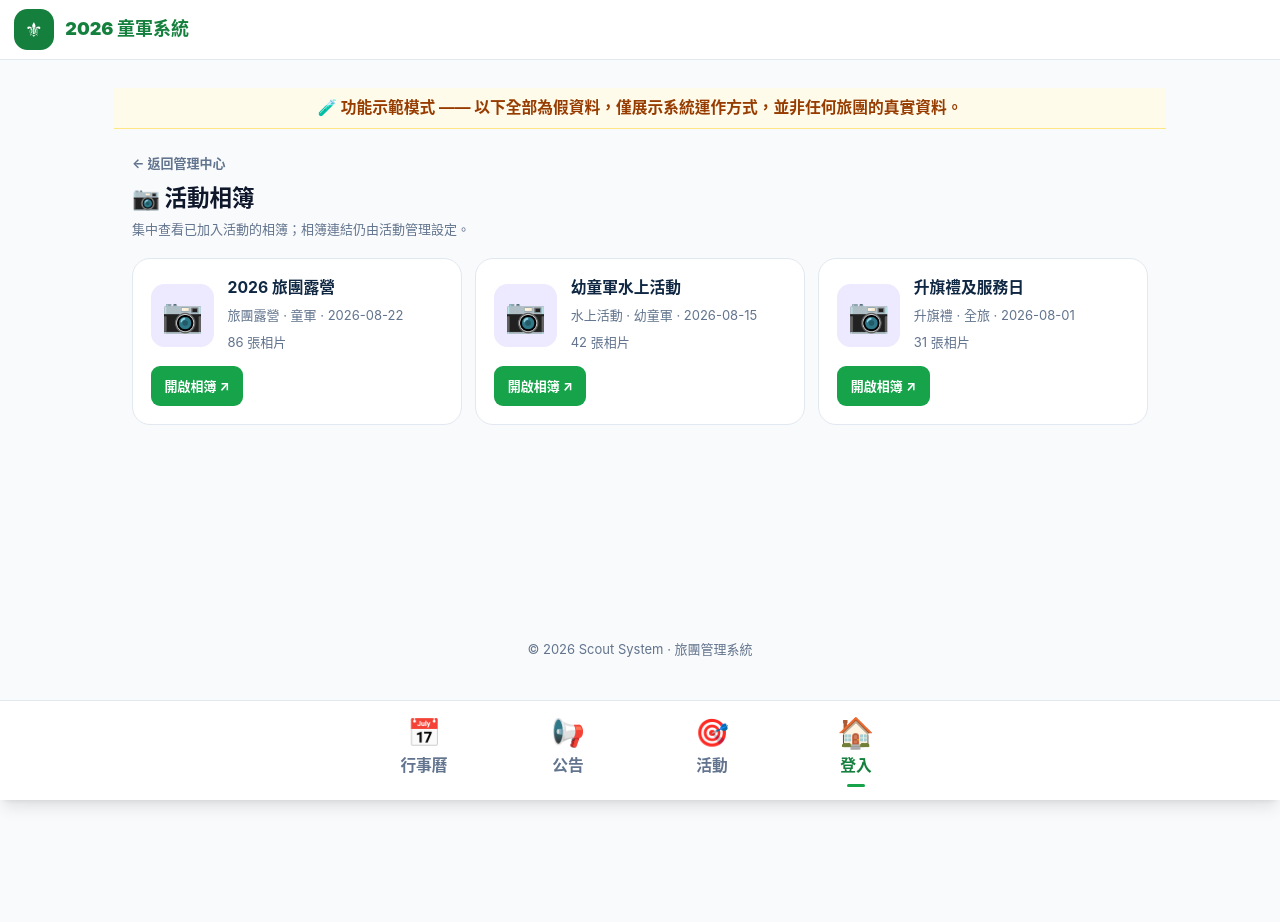
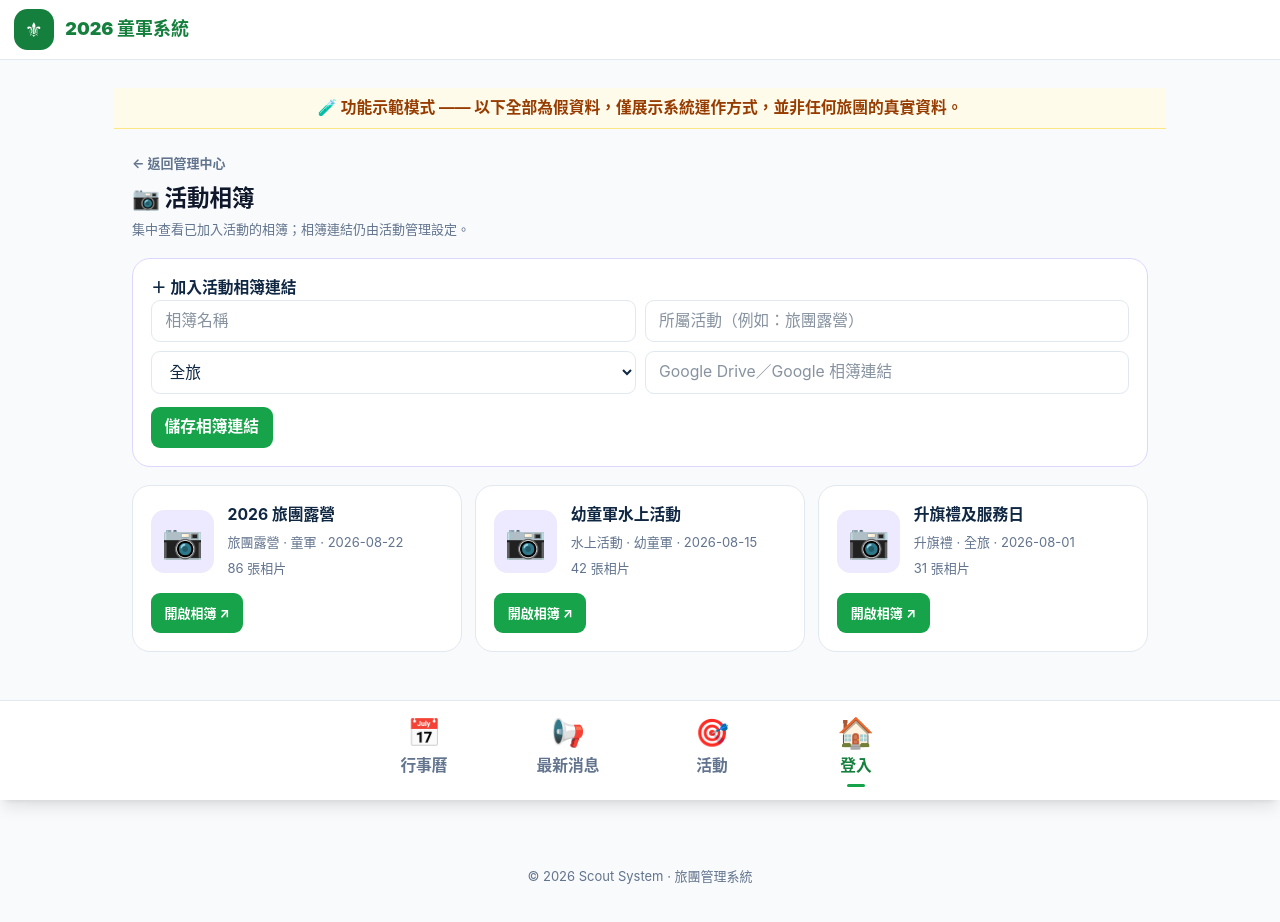
Before and after one commit to playerkousas-rgb/troop-portal, a Next.js app: page /dashboard/admin/albums in a window 1280 px wide. Shown: the top 922 px of the page. Before the commit the page ends 800 px from the top, so only its background shows below. Built offline with nearby package versions, Linux system fonts and the light colour scheme.

Commit message:
clarify latest news and make album entry an add-link form
Co-authored-by: arena-agent <297053741+arena-agent@users.noreply.github.com>

```diff
--- a/app/dashboard/admin/albums/page.tsx
+++ b/app/dashboard/admin/albums/page.tsx
@@ -1,13 +1,22 @@
 'use client';
 import Link from 'next/link';
+import { useState } from 'react';
 
-const ALBUMS = [
+type Album = { title: string; event: string; branch: string; date: string; url: string; count: number };
+const ALBUMS: Album[] = [
   { title: '2026 旅團露營', event: '旅團露營', branch: '童軍', date: '2026-08-22', url: 'https://drive.google.com/drive/folders/example', count: 86 },
   { title: '幼童軍水上活動', event: '水上活動', branch: '幼童軍', date: '2026-08-15', url: 'https://photos.google.com/example', count: 42 },
   { title: '升旗禮及服務日', event: '升旗禮', branch: '全旅', date: '2026-08-01', url: 'https://drive.google.com/drive/folders/example2', count: 31 },
 ];
 
 export default function AlbumsPage() {
+  const [albums, setAlbums] = useState(ALBUMS);
+  const [form, setForm] = useState({ title: '', event: '', branch: '全旅', url: '' });
+  function addAlbum() {
+    if (!form.title.trim() || !form.url.trim()) return;
+    setAlbums(prev => [{ ...form, title: form.title.trim(), event: form.event.trim() || '未指定活動', date: new Date().toISOString().slice(0, 10), count: 0 }, ...prev]);
+    setForm({ title: '', event: '', branch: '全旅', url: '' });
+  }
   return (
     <main className="max-w-5xl mx-auto px-4 py-4 pb-24 space-y-4">
       <div>
@@ -15,8 +24,18 @@ export default function AlbumsPage() {
         <h1 className="font-black text-xl text-slate-900 m-0 mt-1">📷 活動相簿</h1>
         <p className="text-[13px] text-slate-500 m-0 mt-1">集中查看已加入活動的相簿；相簿連結仍由活動管理設定。</p>
       </div>
+      <section className="bg-white border border-violet-200 rounded-2xl p-4 space-y-3">
+        <h2 className="font-bold text-sm m-0">＋ 加入活動相簿連結</h2>
+        <div className="grid sm:grid-cols-2 gap-2">
+          <input className="rounded-lg border border-slate-200 px-3 py-2 text-sm" placeholder="相簿名稱" value={form.title} onChange={e => setForm({ ...form, title: e.target.value })} />
+          <input className="rounded-lg border border-slate-200 px-3 py-2 text-sm" placeholder="所屬活動（例如：旅團露營）" value={form.event} onChange={e => setForm({ ...form, event: e.target.value })} />
+          <select className="rounded-lg border border-slate-200 px-3 py-2 text-sm" value={form.branch} onChange={e => setForm({ ...form, branch: e.target.value })}><option>全旅</option><option>小童軍</option><option>幼童軍</option><option>童軍</option><option>深資</option><option>樂行</option></select>
+          <input className="rounded-lg border border-slate-200 px-3 py-2 text-sm" placeholder="Google Drive／Google 相簿連結" type="url" value={form.url} onChange={e => setForm({ ...form, url: e.target.value })} />
+        </div>
+        <button className="text-sm font-bold text-white bg-brand-600 rounded-lg px-3 py-2" onClick={addAlbum}>儲存相簿連結</button>
+      </section>
       <section className="grid gap-3">
-        {ALBUMS.map(album => (
+        {albums.map(album => (
           <article key={album.title} className="bg-white border border-slate-200 rounded-2xl p-4 flex flex-wrap items-center gap-3">
             <div className="w-14 h-14 rounded-xl bg-violet-100 flex items-center justify-center text-3xl">📷</div>
             <div className="flex-1 min-w-[200px]"><h2 className="font-bold text-sm m-0">{album.title}</h2><p className="text-[13px] text-slate-500 m-0 mt-1">{album.event} · {album.branch} · {album.date}</p><p className="text-[13px] text-slate-500 m-0 mt-1">{album.count} 張相片</p></div>
--- a/app/dashboard/admin/page.tsx
+++ b/app/dashboard/admin/page.tsx
@@ -36,7 +36,7 @@ export default function MockAdminCenter() {
         <div>
           <Link href="/dashboard" className="text-[13px] font-bold text-slate-500 no-underline hover:text-brand-700">← 返回控制台</Link>
           <h1 className="font-black text-xl text-slate-900 m-0 mt-1">🔧 管理中心</h1>
-          <p className="text-[13px] text-slate-500 m-0 mt-1">管理權人士可在這裡進入各項管理；日常操作仍可在行事曆、公告及活動頁直接處理。</p>
+          <p className="text-[13px] text-slate-500 m-0 mt-1">管理權人士可在這裡進入各項管理；日常操作仍可在行事曆、最新消息及活動頁直接處理。</p>
         </div>
         <span className="text-[13px] font-black bg-amber-100 text-amber-800 border border-amber-200 rounded-full px-2.5 py-1">🎨 MOCK 管理中心</span>
       </div>
@@ -101,7 +101,7 @@ export default function MockAdminCenter() {
           <div className="text-sm">🏢</div><div className="font-bold text-[13px] mt-1">支部及小隊</div><div className="text-[13px] text-slate-500">成員分組</div>
         </Link>
         <Link href="/dashboard/notices" className="no-underline text-inherit bg-white border border-slate-200 rounded-xl px-3 py-2.5 hover:border-brand-300 transition">
-          <div className="text-sm">📢</div><div className="font-bold text-[13px] mt-1">公告管理</div><div className="text-[13px] text-slate-500">通知類訊息</div>
+          <div className="text-sm">📢</div><div className="font-bold text-[13px] mt-1">最新消息管理</div><div className="text-[13px] text-slate-500">最新消息／通知</div>
         </Link>
       </section>
     </main>
--- a/app/dashboard/attendance/page.tsx
+++ b/app/dashboard/attendance/page.tsx
@@ -3,7 +3,7 @@ import { useState } from 'react';
 
 /* ═══════════════════════════════════════════════════
    MOCK 點名 —— 對照用戶定義：
-   「領袖登入後應該看到下方 4 格：行事曆 · 公告 · 點名 · 管理中心」
+   「領袖登入後應該看到下方 4 格：行事曆 · 最新消息 · 點名 · 管理中心」
    點名 = 恆常集會／活動的出席紀錄（P／A／L／E／S），與報名分開。
    有權限者直接喺呢一頁點名，唔使跳去管理工具。
    ═══════════════════════════════════════════════════ */
--- a/app/dashboard/notices/page.tsx
+++ b/app/dashboard/notices/page.tsx
@@ -3,7 +3,7 @@ import { useState } from 'react';
 import { useConfirm, kv } from '@/components/ConfirmProvider';
 
 /* ═══════════════════════════════════════════════════
-   MOCK 公告 = announcement（提示類）
+   MOCK 最新消息 = notification（通知類）
    ── 對照用戶定義：公告係「突然要取消活動」「提家長交幾月團費」呢類提示，
       唔係活動通告文件（通告文件屬於活動，用 Drive 連結或模板）。
    ── 對照用戶要求 #6：有權限者直接喺呢一頁發佈／編輯／刪除，唔使跳去管理工具。
@@ -140,7 +140,7 @@ export default function NoticesPage() {
         )}
       </div>
       <p className="text-[13px] text-slate-500 m-0 -mt-2 leading-relaxed">
-        公告＝提示類訊息，例如「活動因天氣取消」「請家長交團費」「集會改期」。活動通告文件唔喺呢度，喺「活動」入面。
+        最新消息＝通知類訊息，例如「活動因天氣取消」「請家長交團費」「集會改期」。活動通告文件分為旅團自辦及外部活動，統一喺「活動」入面。
       </p>
 
       {msg && <div className="text-[13px] font-bold bg-emerald-50 text-emerald-800 border border-emerald-200 rounded-xl px-3 py-2">{msg}</div>}
--- a/app/dashboard/page.tsx
+++ b/app/dashboard/page.tsx
@@ -81,7 +81,7 @@ export default function DashboardPage() {
             { href: '/dashboard/login', label: '🔑 登入頁' },
             { href: '/dashboard', label: '📊 控制台' },
             { href: '/dashboard/calendar', label: '📅 行事曆' },
-            { href: '/dashboard/notices', label: '📢 公告' },
+            { href: '/dashboard/notices', label: '📢 最新消息' },
             { href: '/dashboard/activities', label: '🎯 活動' },
             { href: '/dashboard/profile', label: '👤 我的' },
             { href: '/dashboard/updates', label: '🆕 更新公告' },
@@ -152,13 +152,13 @@ export default function DashboardPage() {
       )}
 
       {/* ═══════════════════════════════════════════
-          領袖 — 下方 4 格：行事曆 · 公告 · 點名 · 管理中心
+          領袖 — 下方 4 格：行事曆 · 最新消息 · 點名 · 管理中心
           ═══════════════════════════════════════════ */}
       {isLeader && (
         <section className="grid grid-cols-2 sm:grid-cols-4 gap-2.5">
           {[
             { icon: '📅', label: '行事曆', desc: '集會·活動·會議', href: '/dashboard/calendar', tone: 'from-blue-600 to-blue-800' },
-            { icon: '📢', label: '公告', desc: '通知類訊息', href: '/dashboard/notices', tone: 'from-amber-500 to-amber-700' },
+            { icon: '📢', label: '最新消息', desc: '最新消息／通知', href: '/dashboard/notices', tone: 'from-amber-500 to-amber-700' },
             { icon: '📝', label: '點名', desc: '出席紀錄', href: '/dashboard/attendance', tone: 'from-violet-600 to-violet-800' },
             { icon: '🔧', label: '管理中心', desc: '統計·管理項目', href: '/dashboard/admin', tone: 'from-slate-600 to-slate-800' },
           ].map(t => (
--- a/components/layout/BottomNav.tsx
+++ b/components/layout/BottomNav.tsx
@@ -6,31 +6,31 @@ import { useEffect, useState } from 'react';
 type Item = { icon: string; label: string; href: string };
 
 // 真實頁面（登入後實際使用的路由）
-// 順序對照 UI 參考：📅 行事曆 · 📢 公告 · 🎯 活動 · 👤 我的
+// 順序對照 UI 參考：📅 行事曆 · 📢 最新消息 · 🎯 活動 · 👤 我的
 const REAL_ITEMS: Item[] = [
   { icon: '📅', label: '行事曆', href: '/calendar' },
-  { icon: '📢', label: '公告', href: '/notices' },
+  { icon: '📢', label: '最新消息', href: '/notices' },
   { icon: '🎯', label: '活動', href: '/activities' },
 ];
 
 // /dashboard/** 模擬展示樹：維持原有 demo 連結，唔影響展示頁
 const DEMO_ITEMS: Item[] = [
   { icon: '📅', label: '行事曆', href: '/dashboard/calendar' },
-  { icon: '📢', label: '公告', href: '/dashboard/notices' },
+  { icon: '📢', label: '最新消息', href: '/dashboard/notices' },
   { icon: '🎯', label: '活動', href: '/dashboard/activities' },
 ];
 
-// 領袖身份：底部 4 個按鈕同成員／家長唔同（行事曆 · 公告 · 點名 · 管理中心）
+// 領袖身份：底部 4 個按鈕同成員／家長唔同（行事曆 · 最新消息 · 點名 · 管理中心）
 const LEADER_ROLES = ['super_admin', 'troop_super', 'troop_leader', 'admin', 'group_leader', 'branch_leader', 'coach'];
 const LEADER_ITEMS: Item[] = [
   { icon: '📅', label: '行事曆', href: '/calendar' },
-  { icon: '📢', label: '公告', href: '/notices' },
+  { icon: '📢', label: '最新消息', href: '/notices' },
   { icon: '📝', label: '點名', href: '/attendance' },
   { icon: '🔧', label: '管理中心', href: '/admin' },
 ];
 const DEMO_LEADER_ITEMS: Item[] = [
   { icon: '📅', label: '行事曆', href: '/dashboard/calendar' },
-  { icon: '📢', label: '公告', href: '/dashboard/notices' },
+  { icon: '📢', label: '最新消息', href: '/dashboard/notices' },
   { icon: '📝', label: '點名', href: '/dashboard/attendance' },
   { icon: '🔧', label: '管理中心', href: '/dashboard/admin' },
 ];
```
